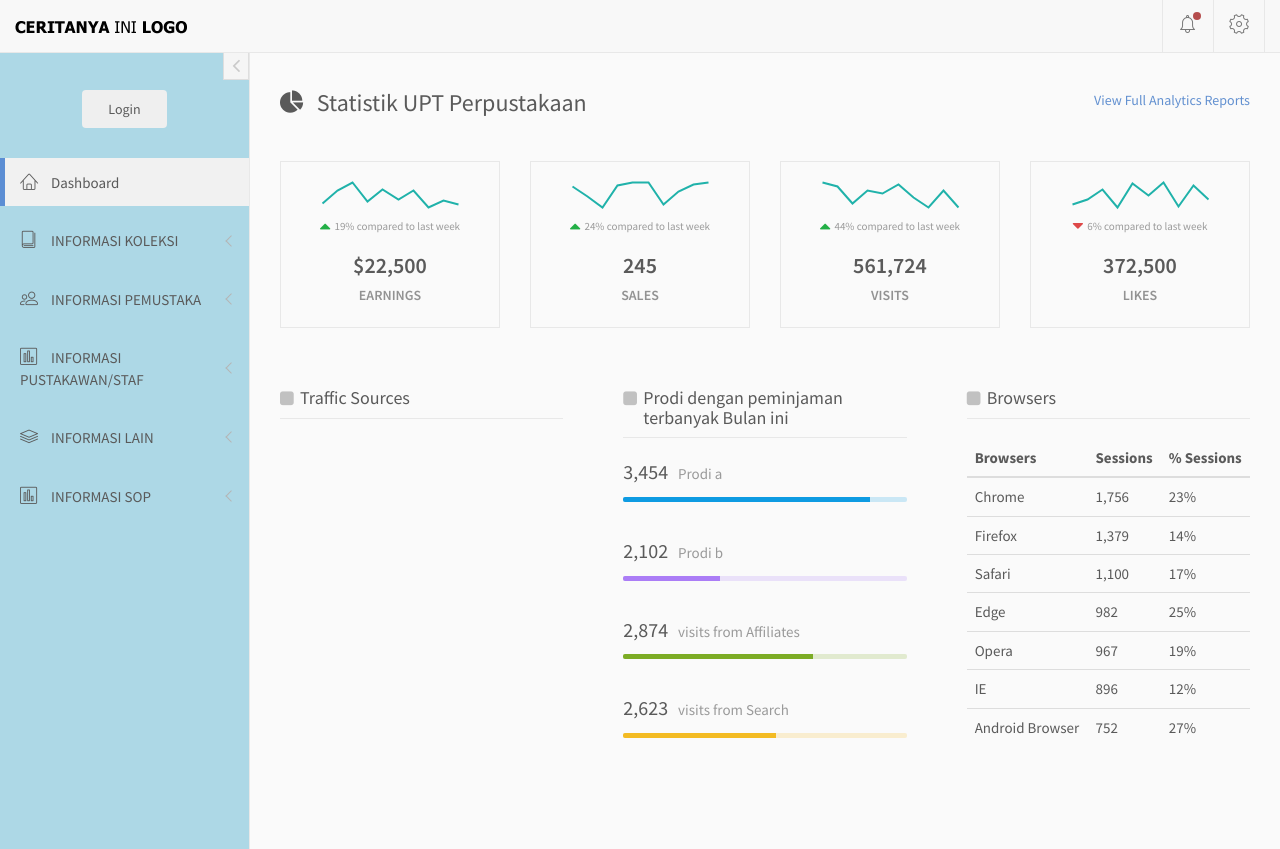
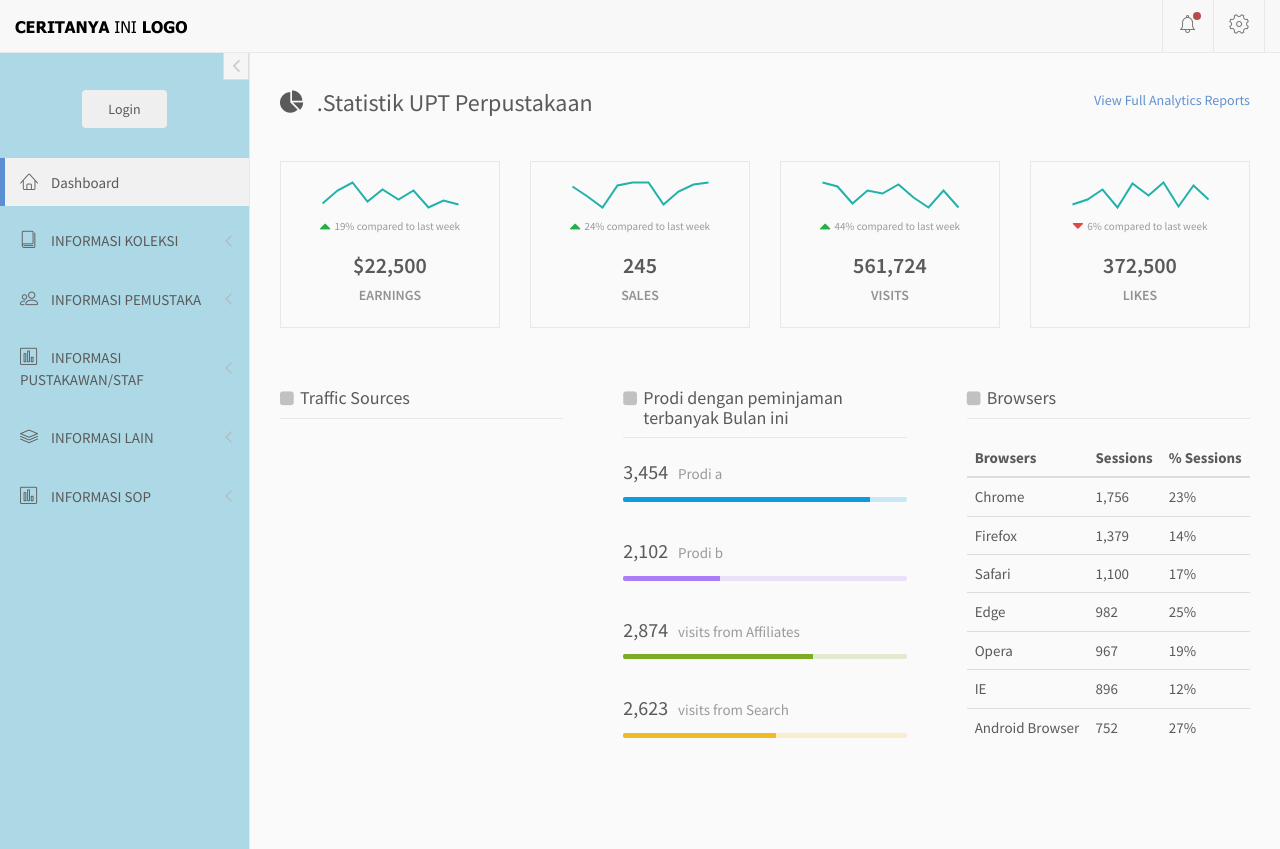
Before and after one commit to kiyu-ar/akpus, a CodeIgniter app: page /akpus/index.php/home in a window 1280 px wide. Shown: the top 849 px of the page. Run offline with CodeIgniter, Linux system fonts and the light colour scheme; some libraries are stand-ins or nearby versions.

Commit message:
Update home_view.php

```diff
--- a/application/views/home_view.php
+++ b/application/views/home_view.php
@@ -3,7 +3,7 @@
 				<!-- WEBSITE ANALYTICS -->
 				<div class="dashboard-section">
 					<div class="section-heading clearfix">
-						<h2 class="section-title"><i class="fa fa-pie-chart"></i> Statistik UPT Perpustakaan</h2>
+						<h2 class="section-title"><i class="fa fa-pie-chart"></i> .Statistik UPT Perpustakaan</h2>
 						<a href="#" class="right">View Full Analytics Reports</a>
 					</div>
 					<div class="panel-content">
```
